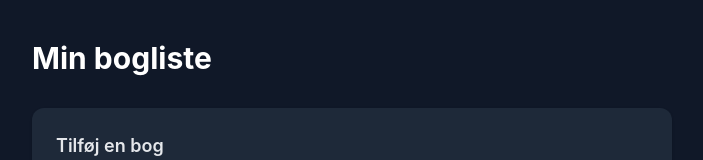
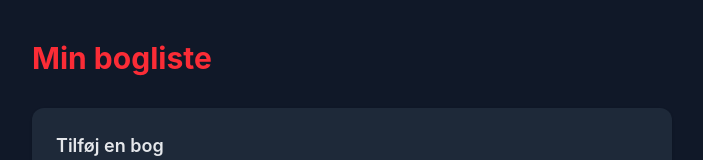
Before and after one commit to moar129/Book-list, a React (Vite) app: page / in a window 1280 px wide. Shown: the top 160 px of the page, without its empty margins (288-991 px from the left). Built offline with nearby package versions, Linux system fonts and the light colour scheme; no server answers; the database is empty.

Commit message:
test: red text

```diff
--- a/src/App.tsx
+++ b/src/App.tsx
@@ -9,7 +9,7 @@ function App() {
     <div className="dark">
       <main className="min-h-screen bg-gray-900">
         <div className="max-w-2xl mx-auto px-4 py-10">
-          <h1 className="text-3xl font-bold text-white mb-8">Min bogliste</h1>
+          <h1 className="text-3xl font-bold text-red-500 mb-8">Min bogliste</h1>
           <BookForm onAdd={addBook} />
           {loading
             ? <p className="text-gray-400 mt-6">Henter bøger...</p>
```
